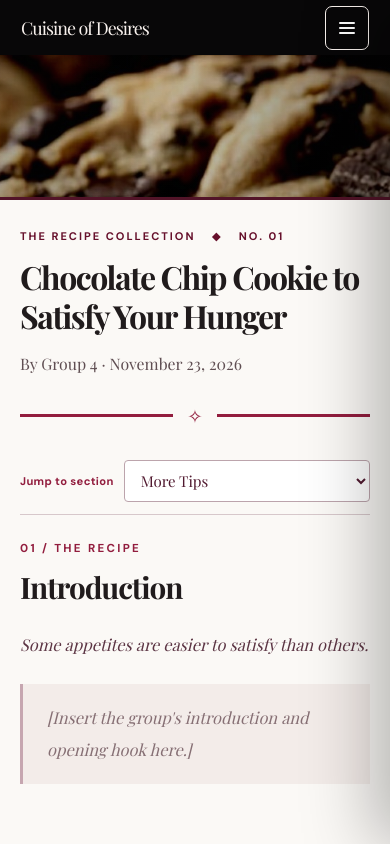
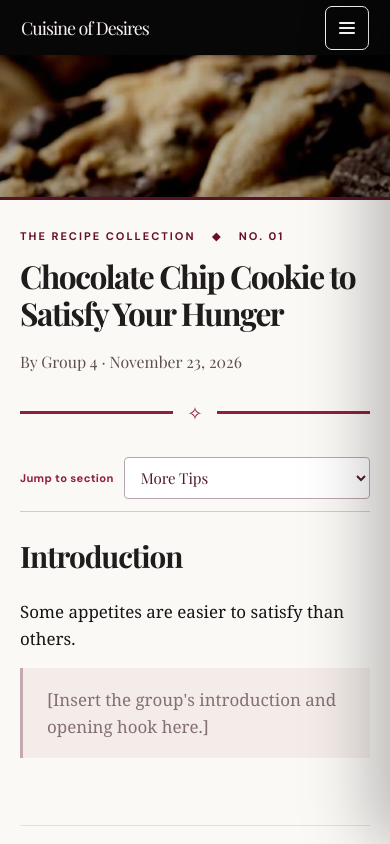
Before and after one commit to ricocarredo13-source/cuisine-of-desires, a plain HTML site: page site/index.html in a window 390 px wide. Shown: the top 844 px of the page. Drawn offline with nearby package versions, Linux system fonts and the light colour scheme; a web font is replaced by a local one.

Commit message:
Update styles.css

```diff
--- a/site/styles.css
+++ b/site/styles.css
@@ -21,3 +21,74 @@
   .menu-button { width: 44px; height: 44px; gap: 3px; border-radius: 7px; }
   .menu-button span { width: 16px; height: 2px; }
 }
+
+/* 2026-11-23: Final editorial refinements requested by Group 4 */
+
+/* Title: one measured line on desktop, still responsive on narrower screens. */
+.intro-header { max-width: none; }
+.intro-header h1 {
+  max-width: none;
+  font-size: clamp(1.84rem, 2.72vw, 3.07rem);
+  line-height: 1.18;
+  letter-spacing: -.045em;
+}
+@media (min-width: 1151px) {
+  .intro-header h1 { white-space: nowrap; }
+}
+
+/* A centered divider spanning the available page width. */
+.fancy-rule {
+  width: 100%;
+  max-width: none;
+  margin-left: auto;
+  margin-right: auto;
+}
+
+/* Hide the automatic '01 / THE RECIPE' labels while retaining real H2s. */
+.section-number { display: none; }
+
+/* Legible, classic text with no decorative italic on ordinary paragraphs. */
+.section-body {
+  font-family: Georgia, 'Times New Roman', Times, serif;
+  color: #171415;
+  font-size: clamp(1.04rem, 1.16vw, 1.15rem);
+  font-style: normal;
+  line-height: 1.57;
+}
+.section-body p {
+  color: #171415;
+  font-style: normal;
+  margin: 0 0 .90em;
+}
+.section-body p em,
+.section-body p i { font-style: normal; color: inherit; }
+.section-body li { line-height: 1.57; }
+.section-body .placeholder { font-style: normal; }
+
+/* Give the main text more space and move the sticky nav farther right. */
+.reading-grid {
+  grid-template-columns: minmax(0, 1fr) minmax(205px, 230px);
+  gap: clamp(26px, 3vw, 55px);
+}
+.recipe-section {
+  min-height: 36vh;
+  padding-bottom: 52px;
+  margin-bottom: 45px;
+}
+
+/* At tablet/mobile widths, readability wins over forced single-line type. */
+@media (max-width: 1150px) {
+  .intro-header h1 {
+    white-space: normal;
+    font-size: clamp(1.95rem, 3.15vw, 3.07rem);
+  }
+}
+@media (max-width: 860px) {
+  .reading-grid { display: block; }
+  .recipe-section { min-height: 0; }
+  .section-body { font-size: 1.06rem; }
+}
+@media (max-width: 530px) {
+  .intro-header h1 { font-size: clamp(1.98rem, 7.4vw, 2.55rem); }
+  .section-body { line-height: 1.6; }
+}
```
